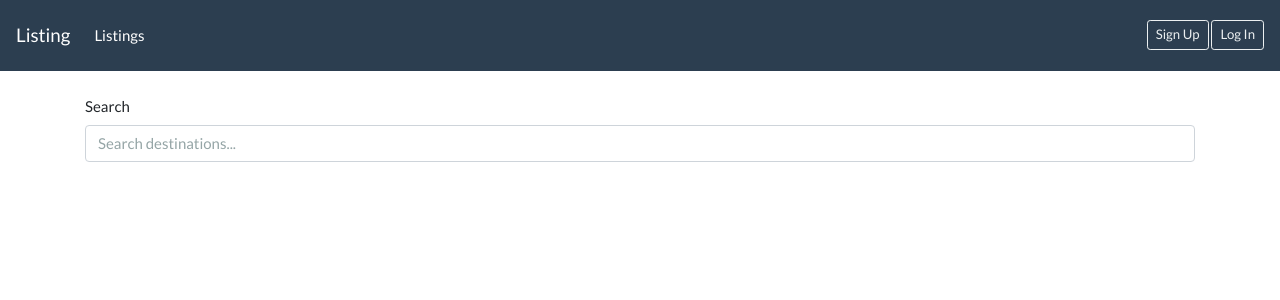
After one commit to crystal-tran/share-bnb, a Flask app: page /listings in a window 1280 px wide. The commit adds this page. Shown: the top 300 px of the page. Run offline with Flask 3, Linux system fonts and the light colour scheme.

Commit message:
added form to add listing, started listings page

```diff
--- a/app.py
+++ b/app.py
@@ -13,7 +13,6 @@ from s3_config import upload_file, create_presigned_url, allowed_file
 import uuid
 
 
-
 app = Flask(__name__)
 
 app.config['SQLALCHEMY_DATABASE_URI'] = os.environ.get(
@@ -27,7 +26,6 @@ toolbar = DebugToolbarExtension(app)
 CURR_USER_KEY = "curr_user"
 
 connect_db(app)
-
 
 
 ####################### TESTING ###########################
@@ -47,7 +45,7 @@ connect_db(app)
 #             print("***url", url )
 #     return render_template("upload.html")
 
-################################# Authorization
+# Authorization
 @app.before_request
 def add_user_to_g():
     """If we're logged in, add curr user to Flask global."""
@@ -58,23 +56,26 @@ def add_user_to_g():
         g.user = User.query.get(session[CURR_USER_KEY])
         print("####g.user", g.user)
 
-
     else:
         g.user = None
+
 
 @app.before_request
 def add_csrf_to_g():
     """Add a cssrf form to Flask global."""
     g.csrf_form = CSRFProtectForm()
 
+
 def do_login(user):
     """ Log in user."""
     session[CURR_USER_KEY] = user.id
+
 
 def do_logout():
     """Log out user."""
     if CURR_USER_KEY in session:
         del session[CURR_USER_KEY]
+
 
 @app.route('/register', methods=['GET', 'POST'])
 def register():
@@ -115,6 +116,7 @@ def register():
     else:
         return render_template('users/register.html', form=form)
 
+
 @app.route('/login', methods=["GET", "POST"])
 def login():
     """Handle user login. Redirect to home upon success"""
@@ -135,28 +137,59 @@ def login():
 
     return render_template('users/login.html', form=form)
 
+
 @app.post('/logout')
 def logout():
     """Hanlde logout of user. Redirect to hompage"""
 
     form = g.csrf_form
+    print("1) g user:", g.user)
 
     if not form.validate_on_submit() or not g.user:
         flash("Unauthorized", "danger")
+        print("2) g user:", g.user)
         return redirect("/")
+
     do_logout()
+    print("3) g user:", g.user)
 
     flash("You have successfully logged out", "success")
     return redirect("/")
 
 
+# Homepage
 
-
-
-
-################################# Homepage
 @app.get("/")
 def homepage():
     """Show homepage."""
 
     return render_template("homepage.html")
+
+# Listings
+
+
+@app.get("/listings")
+def list_listings():
+    """Show page with listings."""
+
+    search = request.args.get('search-keyword')
+
+    if not search:
+        listings = Listing.query.all()
+    else:
+        listings = Listing.query.filter(
+            Listing.title.like(f"%{search}%")).all()
+
+    return render_template("listings/listings.html", listings=listings)
+
+###################################### User
+
+@app.route("/users/<int:user_id>/")
+def add_listings():
+    """Show form to add a listing and handles form submission."""
+
+    if not g.user:
+        flash("Unauthorized", "danger")
+        return redirect("/")
+
+    form = request.forms
--- a/templates/base.html
+++ b/templates/base.html
@@ -41,6 +41,7 @@
 
       {% if g.user %}
       <form class="form-inline my-2 my-lg-0" method="POST" action="/logout">
+        {{ g.csrf_form.hidden_tag() }}
         <button class="btn-sm btn btn-outline-light">Log Out</button>
       </form>
       {% endif %}
--- /dev/null
+++ b/templates/listings/listings.html
@@ -0,0 +1,19 @@
+{% extends 'base.html' %}
+
+{% block content %}
+
+<div>
+  <form>
+    <label for="Search" class="form-label">Search</label>
+    <input
+      type="text"
+      name="search-keyword"
+      id="sharebnb-search-keyword"
+      class="form-control"
+      aria-describedby="sharebnb-search-keyword"
+      placeholder="Search destinations...">
+    <div id="passwordHelpBlock" class="form-text">
+  </form>
+</div>
+
+{% endblock%}
```
Also changed, not shown: templates/homepage.html (+9 -0 lines), templates/listings/add-listing.html (added, +25 -0 lines).
